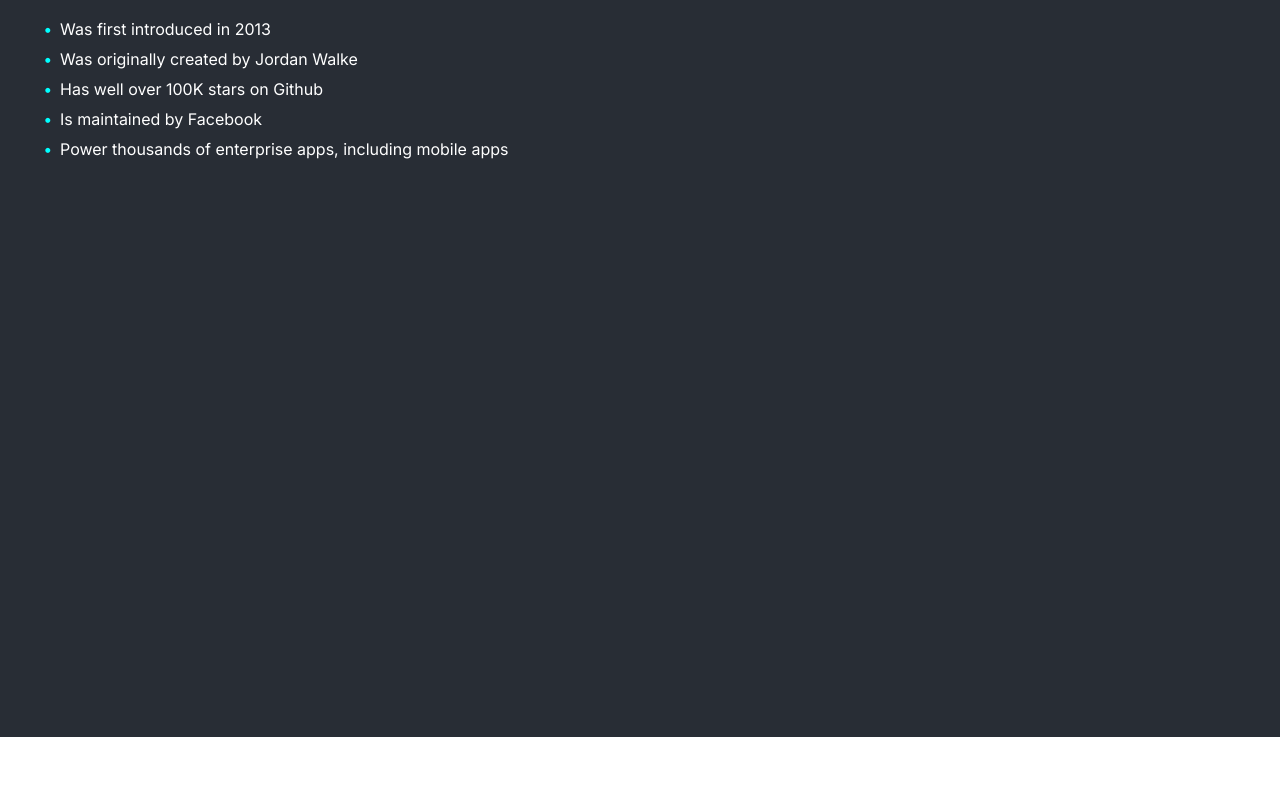
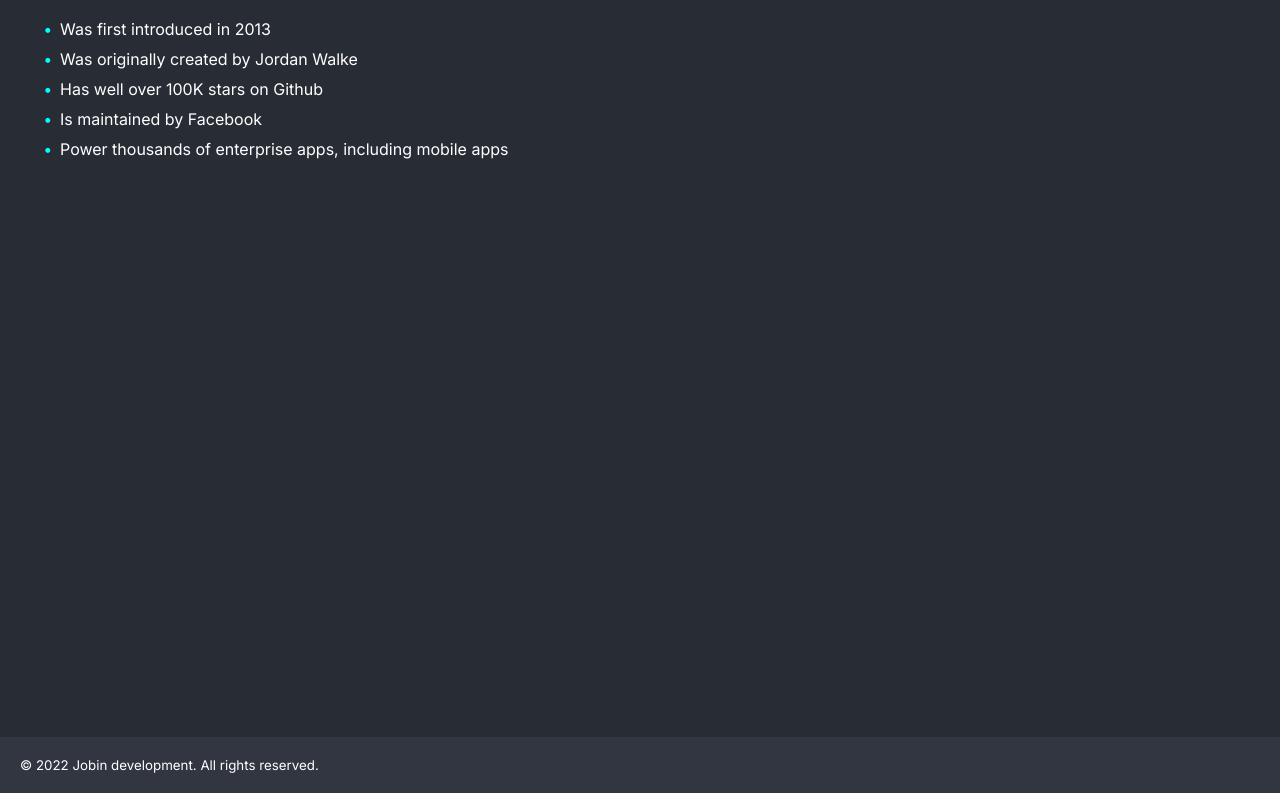
Before and after one commit to JobinBiju/ReactInfoPage, a React app: page / in a window 1280 px wide. Shown: the part 143-936 px from the top of the page. Built offline with nearby package versions, Linux system fonts and the light colour scheme.

Commit message:
Footer Styling

```diff
--- a/public/index.css
+++ b/public/index.css
@@ -70,4 +70,5 @@
 /* footer section */
 .footer {
   padding: 20;
+  background-color: #313641;
 }
```
